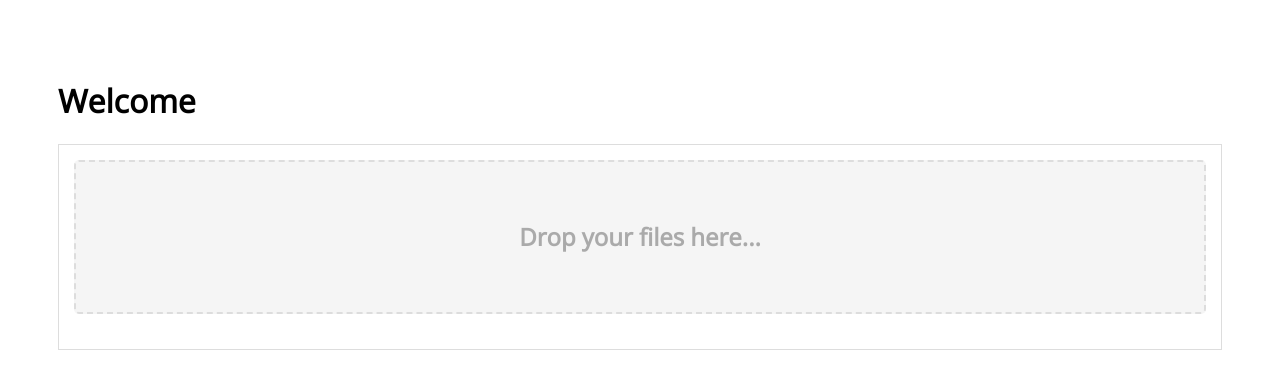
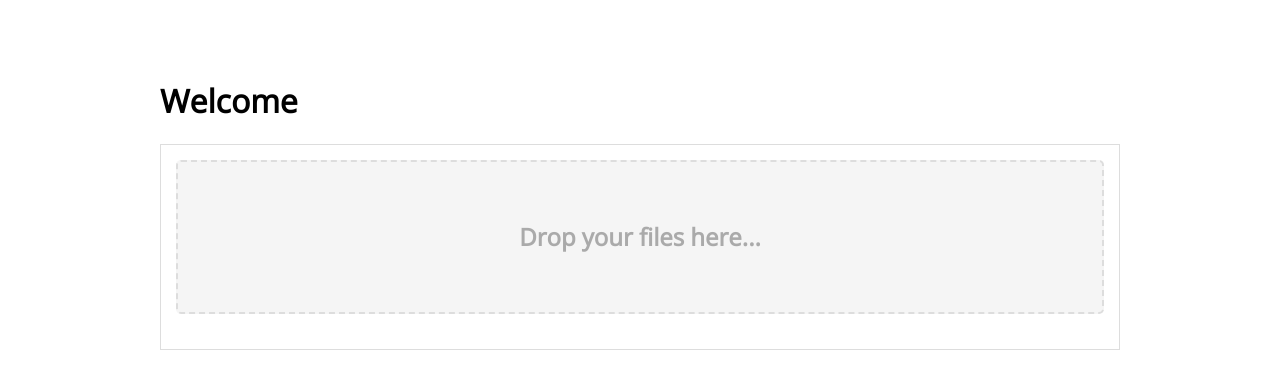
Before and after one commit to krazi3/react-drop, a React (Create React App) app: page / in a window 1280 px wide. Shown: the top 388 px of the page. Built offline with nearby package versions, Linux system fonts and the light colour scheme; the HTML template or start-up script is replaced by a standard one.

Commit message:
Centerd content to 960px width

```diff
--- a/src/App.css
+++ b/src/App.css
@@ -1,3 +1,5 @@
 .container {
   padding: 50px;
+  max-width: 960px;
+  margin: 0 auto;
 }
```
